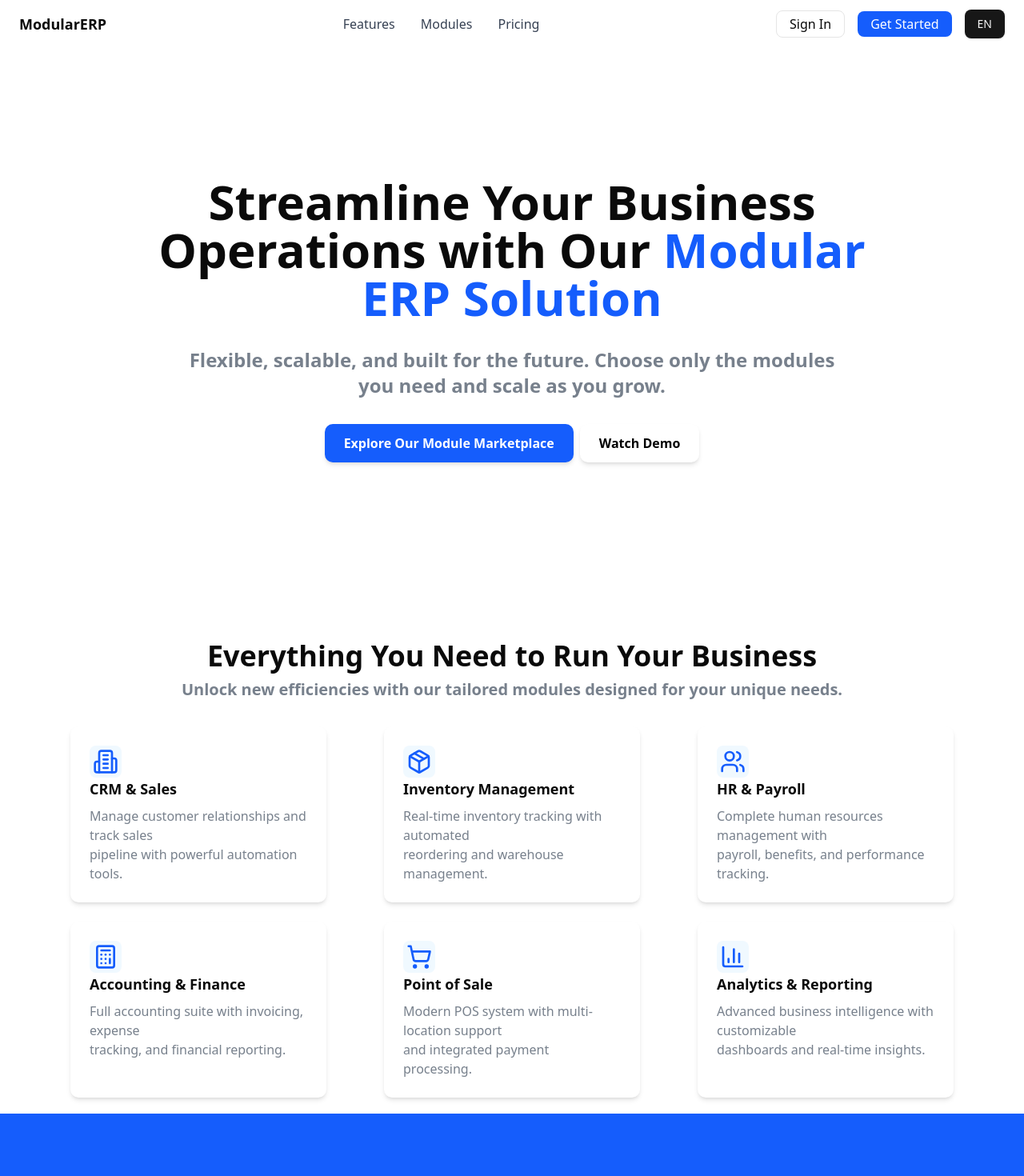
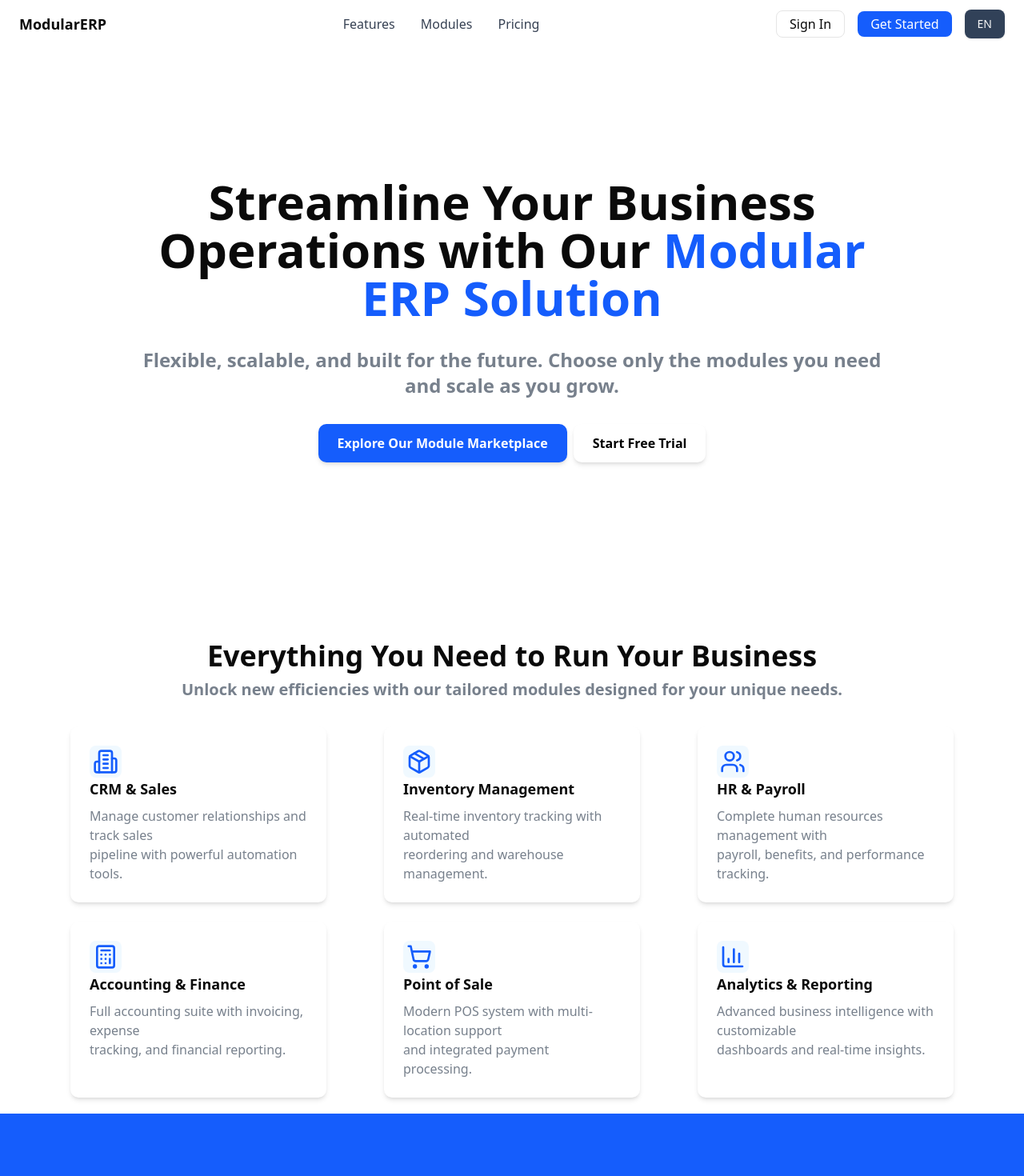
Before and after one commit to JarYin/ModularERP, a Next.js app in the folder apps/web/: page / in a window 1280 px wide. Shown: the top 1470 px of the page at 80% size. Built offline with nearby package versions, Linux system fonts and the light colour scheme; no server answers.

Commit message:
feat: enhance landing page with internationalization support and improved module descriptions

```diff
--- a/apps/web/components/ui/languageToggle.tsx
+++ b/apps/web/components/ui/languageToggle.tsx
@@ -35,6 +35,6 @@ export default function LanguageToggle() {
   };
 
   return (
-    <Button onClick={toggleLanguage}>{locale === 'th' ? 'TH' : 'EN'}</Button>
+    <Button className='bg-slate-700 cursor-pointer' onClick={toggleLanguage}>{locale === 'th' ? 'TH' : 'EN'}</Button>
   );
 }
--- a/apps/web/messages/en.json
+++ b/apps/web/messages/en.json
@@ -4,7 +4,43 @@
       "title-1": "Streamline Your Business",
       "title-2": "Operations with Our",
       "title-3": "Modular",
-      "title-4": "ERP Solution"
+      "title-4": "ERP Solution",
+      "title-5": "Everything You Need to Run Your Business"
+    },
+    "description": {
+      "desc-1": "Flexible, scalable, and built for the future. Choose only the modules you need",
+      "desc-2": "and scale as you grow.",
+      "desc-3": "Unlock new efficiencies with our tailored modules designed for your unique needs.",
+      "CRM": {
+        "desc-1": "Manage customer relationships and track sales",
+        "desc-2": "pipeline with powerful automation tools."
+      },
+      "InventoryManagement": {
+        "desc-1": "Real-time inventory tracking with automated",
+        "desc-2": "reordering and warehouse management."
+      },
+      "HR&Payroll": {
+        "desc-1": "Complete human resources management with",
+        "desc-2": "payroll, benefits, and performance tracking."
+      },
+      "Accounting&Finance": {
+        "desc-1": "Full accounting suite with invoicing, expense",
+        "desc-2": "tracking, and financial reporting."
+      },
+      "PointOfSale": {
+        "desc-1": "Modern POS system with multi-location support",
+        "desc-2": "and integrated payment processing."
+      },
+      "Analytics&Reporting": {
+        "desc-1": "Advanced business intelligence with customizable",
+        "desc-2": "dashboards and real-time insights."
+      },
+      "desc-4": "Are you ready to transform your business?",
+      "desc-5": "Join the ModularERP to revolutionize your business management at every step."
+    },
+    "button": {
+      "title-1": "Explore Our Module Marketplace",
+      "title-2": "Start Free Trial"
     }
   },
   "Navbar": { "home": "Home" },
--- a/apps/web/messages/th.json
+++ b/apps/web/messages/th.json
@@ -1,10 +1,46 @@
 {
   "HomePage": {
     "title": {
-      "title-1": "ปรับปรุงธุรกิจของคุณให้มีประสิทธิภาพ",
-      "title-2": "ด้วยระบบ",
-      "title-3": "Modular",
-      "title-4": "ERP Solution"
+      "title-1": "เพิ่มประสิทธิภาพการทำงานครบวงจร",
+      "title-2": "ด้วยโซลูชัน",
+      "title-3": "Modular ERP",
+      "title-4": "ที่ออกแบบมาเฉพาะธุรกิจคุณ",
+      "title-5": "ทุกสิ่งที่คุณต้องการในการดำเนินธุรกิจของคุณ"
+    },
+    "description": {
+      "desc-1": "ยืดหยุ่น ปรับขนาดได้ และสร้างขึ้นเพื่อรองรับการเติบโตในอนาคต เลือกเฉพาะโมดูล ที่คุณต้องการ",
+      "desc-2": "และปรับขนาดได้ตามการเติบโตของธุรกิจคุณ",
+      "desc-3": "ปลดล็อกประสิทธิภาพใหม่ด้วยโมดูลที่ปรับแต่งมาเพื่อตอบสนองความต้องการเฉพาะของคุณ",
+      "CRM": {
+        "desc-1": "จัดการความสัมพันธ์กับลูกค้าและติดตามยอดขาย",
+        "desc-2": "ด้วยเครื่องมืออัตโนมัติที่ทรงพลัง"
+      },
+      "InventoryManagement": {
+        "desc-1": "การติดตามสินค้าคงคลังแบบเรียลไทม์พร้อมระบบ",
+        "desc-2": "การจัดสั่งซื้อและการจัดการคลังสินค้าอัตโนมัติ"
+      },
+      "HR&Payroll": {
+        "desc-1": "การจัดการทรัพยากรบุคคลแบบครบวงจร พร้อม",
+        "desc-2": "การติดตามเงินเดือน สวัสดิการ และประสิทธิภาพการทำงาน"
+      },
+      "Accounting&Finance": {
+        "desc-1": "ระบบบัญชีแบบครบวงจรพร้อมระบบออกใบแจ้งหนี้ การติดตามค่าใช้จ่าย",
+        "desc-2": "และการรายงานทางการเงิน"
+      },
+      "PointOfSale": {
+        "desc-1": "ระบบ POS ทันสมัยพร้อมรองรับหลายสถานที่",
+        "desc-2": "และการชำระเงินแบบครบวงจร"
+      },
+      "Analytics&Reporting": {
+        "desc-1": "วิเคราะห์ธุรกิจขั้นสูงด้วยแดชบอร์ดแบบปรับแต่งได้",
+        "desc-2": "และข้อมูลเชิงลึกแบบเรียลไทม์"
+      },
+      "desc-4": "พร้อมที่จะเปลี่ยนแปลงธุรกิจของคุณหรือยัง?",
+      "desc-5": "ร่วมเป็นส่วนหนึ่งของ ModularERP และปฏิวัติการจัดการธุรกิจให้มีประสิทธิภาพในทุกขั้นตอน"
+    },
+    "button": {
+      "title-1": "สำรวจตลาดโมดูลของเรา",
+      "title-2": "ทดลองใช้งาน"
     }
   },
   "Navbar": { "home": "หน้าแรก" },
--- a/apps/web/modules/landing/page.tsx
+++ b/apps/web/modules/landing/page.tsx
@@ -3,45 +3,52 @@ import Footer from './components/layout/Footer';
 import ModuleExample from './components/ModuleExample';
 
 export default function LandingPage() {
-    const t = useTranslations("HomePage");
+  const t = useTranslations('HomePage');
   return (
     <>
       <main className="min-h-screen flex items-center justify-center">
         <div className="text-center">
-          <h1 className="text-6xl font-bold">{t("title.title-1")}</h1>
+          <h1 className="text-6xl font-bold">{t('title.title-1')}</h1>
           <h1 className="text-6xl font-bold">
-            {t("title.title-2")} {' '}
-            <span className="font-bold text-blue-600">{t("title.title-3")}</span>
+            {t('title.title-2')}{' '}
+            <span className="font-bold text-blue-600">
+              {t('title.title-3')}
+            </span>
           </h1>
-          <h1 className="text-6xl font-bold text-blue-600">{t("title.title-4")}</h1>
+          <h1 className="text-6xl font-bold text-blue-600">
+            {t('title.title-4')}
+          </h1>
 
           <p className="text-2xl mt-8 font-semibold text-gray-600/75 dark:text-gray-400/75">
-            Flexible, scalable, and built for the future. Choose only the
-            modules{' '}
+            {t('description.desc-1')}
           </p>
           <p className="text-2xl font-semibold text-gray-600/75 dark:text-gray-400/75">
-            you need and scale as you grow.
+            {t('description.desc-2')}
           </p>
 
           <div className="flex gap-2 justify-center">
             <button className="mt-8 px-6 py-3 bg-blue-600 text-white font-semibold rounded-lg shadow-md hover:bg-blue-700 transition duration-200 cursor-pointer">
-              Explore Our Module Marketplace
+              {t('button.title-1')}
             </button>
             <button className="mt-8 px-6 py-3 bg-white text-black font-semibold rounded-lg shadow-md hover:bg-gray-50 transition duration-200 cursor-pointer">
-              Watch Demo
+              {t('button.title-2')}
             </button>
           </div>
         </div>
       </main>
       <div>
         <ModuleExample />
-        <div className='bg-blue-600 text-center mt-5'>
-          <h1 className='font-bold text-white text-5xl pt-20'>Ready to Transform Your Business?</h1>
-          <p className='font-bold text-white text-xl mt-5'>Join thousands of businesses already using ModularERP to streamline</p>
-          <p className='font-bold text-white text-xl'>their operations.</p>
-          <div className='flex justify-center gap-2'>
-            <button className='mt-4 px-6 py-3 mb-20 bg-white text-blue-600 font-semibold rounded-lg shadow-md hover:bg-gray-100 transition duration-200 cursor-pointer'>Start Free Trial</button>
-            <button className='mt-4 px-6 py-3 mb-20 border border-white text-white font-semibold rounded-lg shadow-md hover:bg-gray-50 hover:text-black transition duration-200 cursor-pointer'>Schedule Demo</button>
+        <div className="bg-blue-600 text-center mt-5">
+          <h1 className="font-bold text-white text-5xl pt-20">
+            {t('description.desc-4')}
+          </h1>
+          <p className="font-bold text-white text-xl mt-5">
+            {t('description.desc-5')}
+          </p>
+          <div className="flex justify-center gap-2">
+            <button className="mt-4 px-6 py-3 mb-20 bg-white text-blue-600 font-semibold rounded-lg shadow-md hover:bg-gray-100 transition duration-200 cursor-pointer">
+              {t("button.title-2")}
+            </button>
           </div>
         </div>
       </div>
```
Also changed, not shown: apps/web/modules/landing/components/ModuleExample.tsx (+16 -15 lines).
